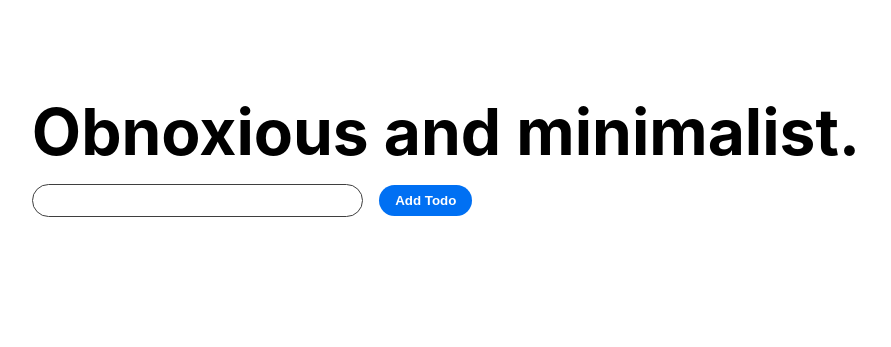
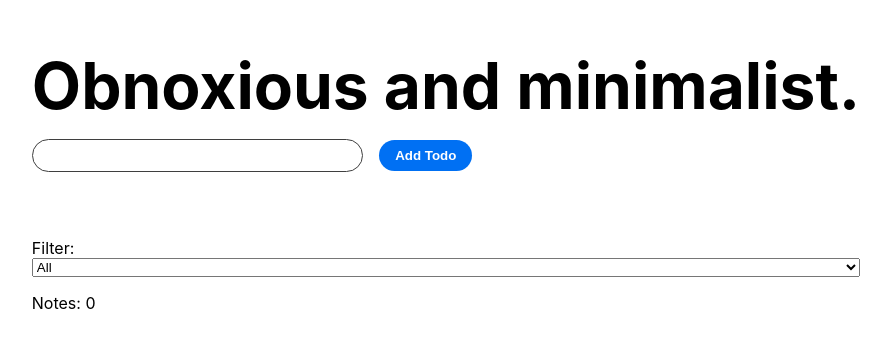
Before and after one commit to wyattlake/recoil-testing, a Next.js app: page / in a window 1280 px wide. Shown: the part 211-558 px from the top of the page, without its empty margins (194-1085 px from the left). Built offline with nearby package versions, Linux system fonts and the light colour scheme.

Commit message:
Added selectors

```diff
--- a/components/TodoItem.tsx
+++ b/components/TodoItem.tsx
@@ -25,7 +25,6 @@ export const TodoItem: React.FC<TodoItemProps> = (props) => {
             ...props.item,
             isComplete: !props.item.isComplete,
         });
-
         setTodoList(newList);
     };
 
--- a/components/TodoList.tsx
+++ b/components/TodoList.tsx
@@ -1,15 +1,20 @@
 import React from "react";
 import { useRecoilValue } from "recoil";
-import { todoListState } from "state/todoList";
-import { TodoItem } from "./TodoItem";
-import { TodoItemCreator } from "./TodoItemCreator";
+import { TodoItem } from "components/TodoItem";
+import { TodoItemCreator } from "components/TodoItemCreator";
 import styles from "styles/Home.module.css";
+import { filteredTodoListState } from "state/todoListFilter";
+import { TodoListFilters } from "components/TodoListFilters";
+import { todoListStats } from "state/todoListStats";
 
-export const TodoList: React.FC = ({}) => {
-    const todoList = useRecoilValue(todoListState);
+export const TodoList: React.FC = () => {
+    const todoList = useRecoilValue(filteredTodoListState);
+    const todoStats = useRecoilValue(todoListStats);
     return (
         <>
             <TodoItemCreator className={styles.todoItemCreator} />
+            <TodoListFilters />
+            <p>Notes: {todoStats.totalNum}</p>
             {todoList.map((todoItem) => (
                 <TodoItem key={todoItem.id} item={todoItem} />
             ))}
--- /dev/null
+++ b/components/TodoListFilters.tsx
@@ -0,0 +1,21 @@
+import { useRecoilState } from "recoil";
+import { todoListFilterState } from "state/todoListFilter";
+
+export const TodoListFilters = () => {
+    const [filter, setFilter] = useRecoilState(todoListFilterState);
+
+    const updateFilter = ({ target: { value } }) => {
+        setFilter(value);
+    };
+
+    return (
+        <>
+            Filter:
+            <select value={filter} onChange={updateFilter}>
+                <option value="Show All">All</option>
+                <option value="Show Completed">Completed</option>
+                <option value="Show Uncompleted">Uncompleted</option>
+            </select>
+        </>
+    );
+};
--- /dev/null
+++ b/state/todoListFilter.ts
@@ -0,0 +1,27 @@
+import { todoItem } from "models/TodoItem";
+import { atom, selector } from "recoil";
+import { todoListState } from "./todoList";
+
+export type todoListFilter = "Show all" | "Show Completed" | "Show Uncompleted";
+
+export const todoListFilterState = atom<todoListFilter>({
+    key: "todoListFilterState",
+    default: "Show all",
+});
+
+export const filteredTodoListState = selector<todoItem[]>({
+    key: "filteredTodoListState",
+    get: ({ get }) => {
+        const filter = get(todoListFilterState);
+        const list = get(todoListState);
+
+        switch (filter) {
+            case "Show Completed":
+                return list.filter((item) => item.isComplete);
+            case "Show Uncompleted":
+                return list.filter((item) => !item.isComplete);
+            default:
+                return list;
+        }
+    },
+});
--- /dev/null
+++ b/state/todoListStats.ts
@@ -0,0 +1,28 @@
+import { todoItem } from "models/TodoItem";
+import { selector } from "recoil";
+import { todoListState } from "state/todoList";
+
+export type todoListStats = {
+    totalNum: number;
+    totalCompleted: number;
+    totalUncompleted: number;
+    percentCompleted: number;
+};
+
+export const todoListStats = selector<todoListStats>({
+    key: "todoListStats",
+    get: ({ get }) => {
+        const list: todoItem[] = get(todoListState);
+        const totalNum = list.length;
+        const totalCompleted = list.filter((todo) => todo.isComplete).length;
+        const totalUncompleted = totalNum - totalCompleted;
+        const percentCompleted =
+            totalNum === 0 ? 0 : (totalCompleted / totalNum) * 100;
+        return {
+            totalNum,
+            totalCompleted,
+            totalUncompleted,
+            percentCompleted,
+        };
+    },
+});
```
